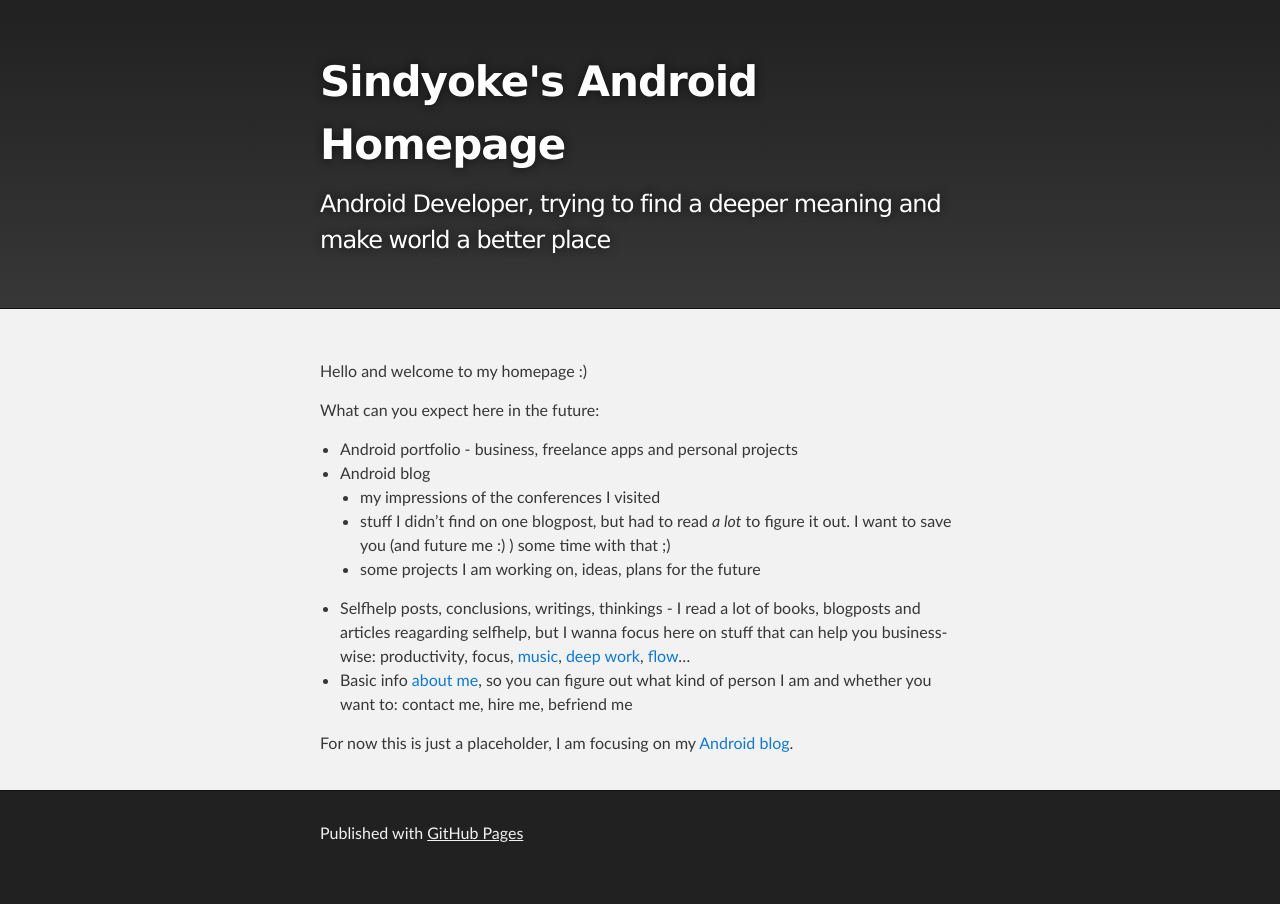
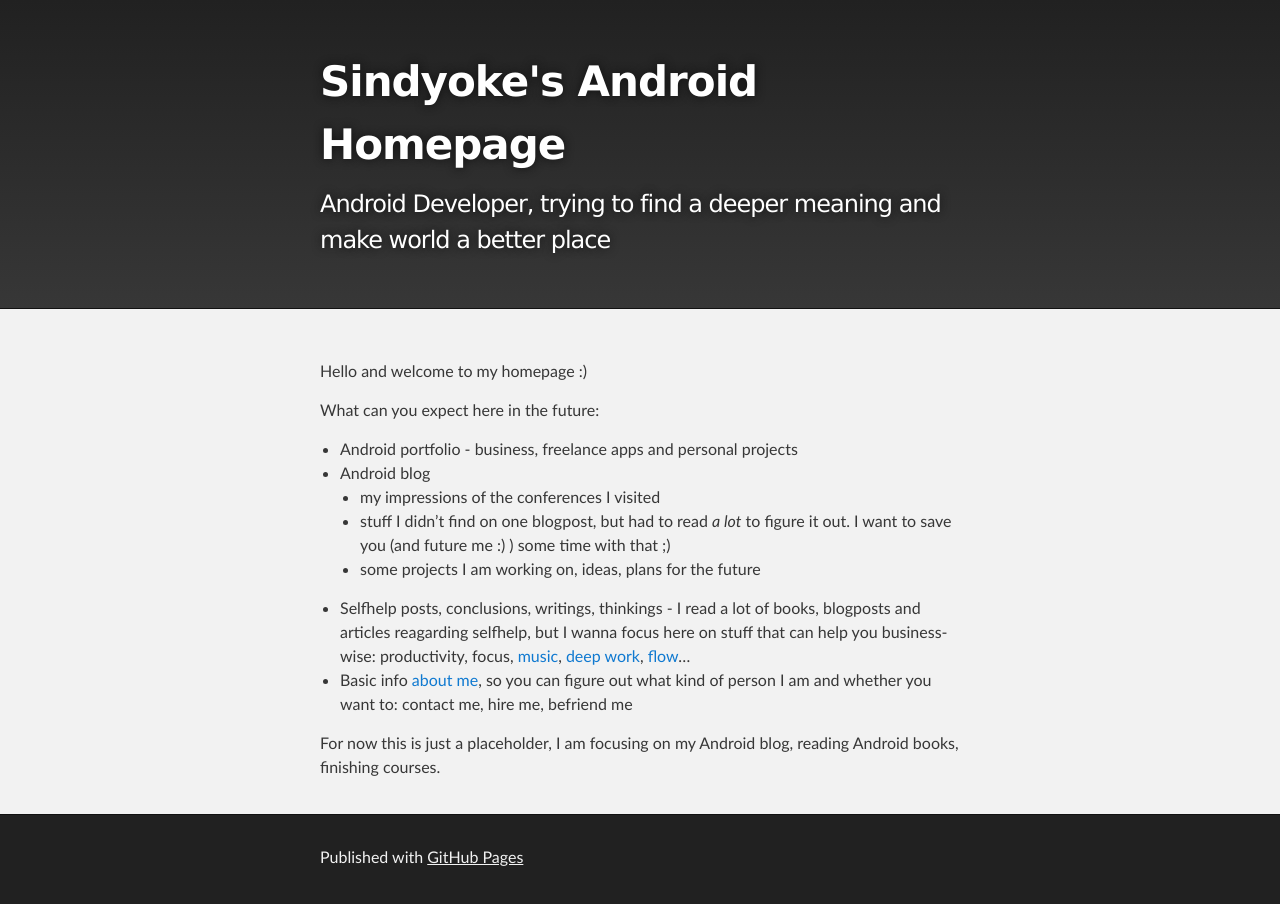
Before and after one commit to sindyoke/sindyoke.github.io, a Jekyll site: the page built from index.md, in a window 1280 px wide. Built offline with Jekyll 4.4.1, drawn with Linux system fonts in a browser that asks for light colours.

Commit message:
Update index.md

```diff
--- a/index.md
+++ b/index.md
@@ -13,4 +13,4 @@ What can you expect here in the future:
 - Selfhelp posts, conclusions, writings, thinkings - I read a lot of books, blogposts and articles reagarding selfhelp, but I wanna focus here on stuff that can help you business-wise: productivity, focus, [music](https://www.youtube.com/watch?v=crxhTMp2g0o&list=PLkUyjutKXVvSOqhbNHqWkmGH_rYf-c4R_), [deep work](https://www.amazon.com/Deep-Work-Focused-Success-Distracted/dp/1455586692), [flow](https://www.amazon.com/Flow-Psychology-Experience-Perennial-Classics-ebook/dp/B000W94FE6/ref=sr_1_1?keywords=flow&qid=1556824681&s=books&sr=1-1)...
 - Basic info [about me](https://about.me/sindyoke), so you can figure out what kind of person I am and whether you want to: contact me, hire me, befriend me
 
-For now this is just a placeholder, I am focusing on my [Android blog](./sindyoke-android-blog).
+For now this is just a placeholder, I am focusing on my Android blog, reading Android books, finishing courses.
```
